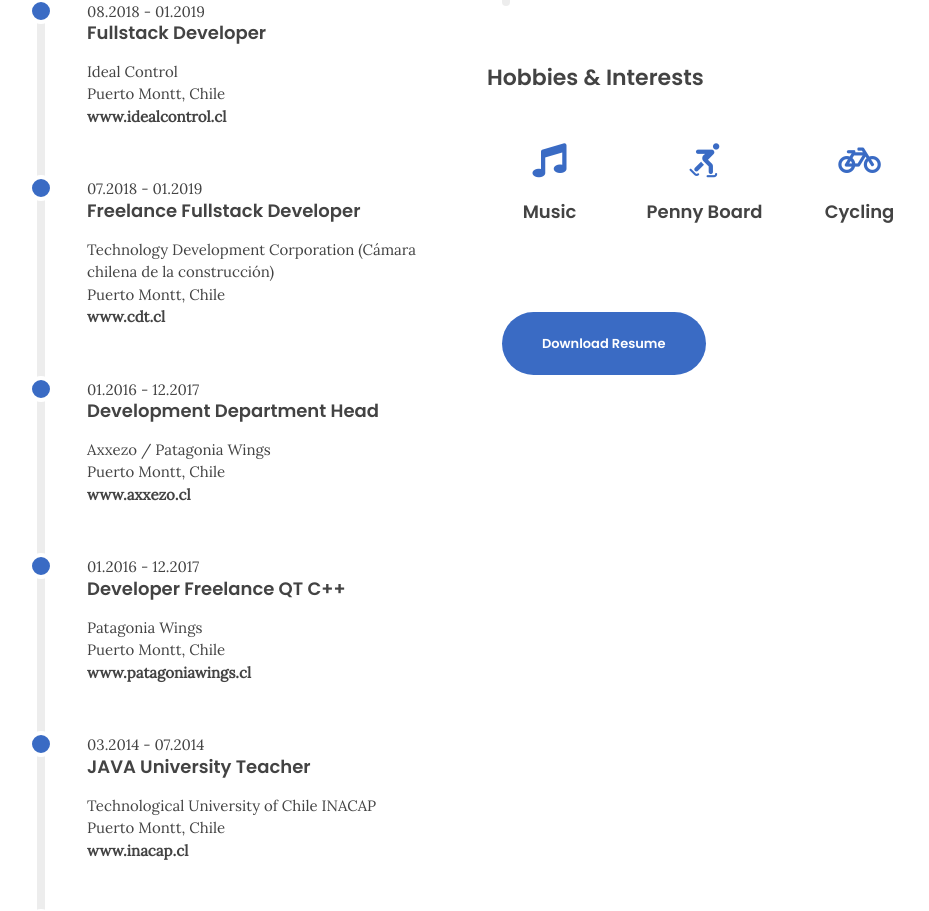
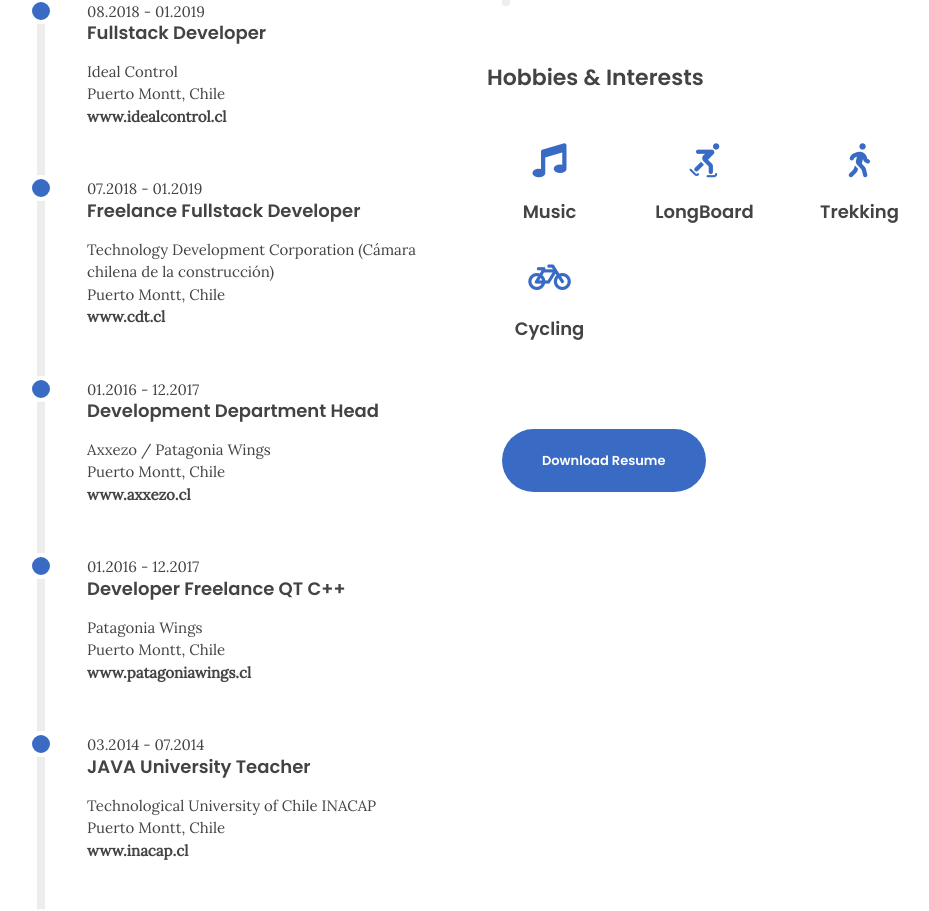
Before and after one commit to cristtopher/cristtopher.github.io, an Angular app: page / in a window 1280 px wide. Shown: the part 2578-3489 px from the top of the page, without its empty margins (168-1097 px from the left). Built offline with nearby package versions, Linux system fonts and the light colour scheme.

Commit message:
Add new hobby

```diff
--- a/src/app/resume/hobbies/hobbies.component.ts
+++ b/src/app/resume/hobbies/hobbies.component.ts
@@ -1,5 +1,5 @@
 import { Component, OnInit } from '@angular/core';
-import { Hobbie } from './hobbie'
+import { Hobbie } from './hobbie';
 
 @Component({
   selector: 'app-hobbies',
@@ -15,8 +15,12 @@ export class HobbiesComponent implements OnInit {
       name: 'Music',
       icon: 'fas fa-music'
     }, {
-      name: 'Penny Board',
+      name: 'LongBoard',
       icon: 'fas fa-skating'
+    },
+    {
+      name: 'Trekking',
+      icon: 'fas fa-walking'
     }, {
       name: 'Cycling',
       icon: 'fas fa-bicycle'
```
